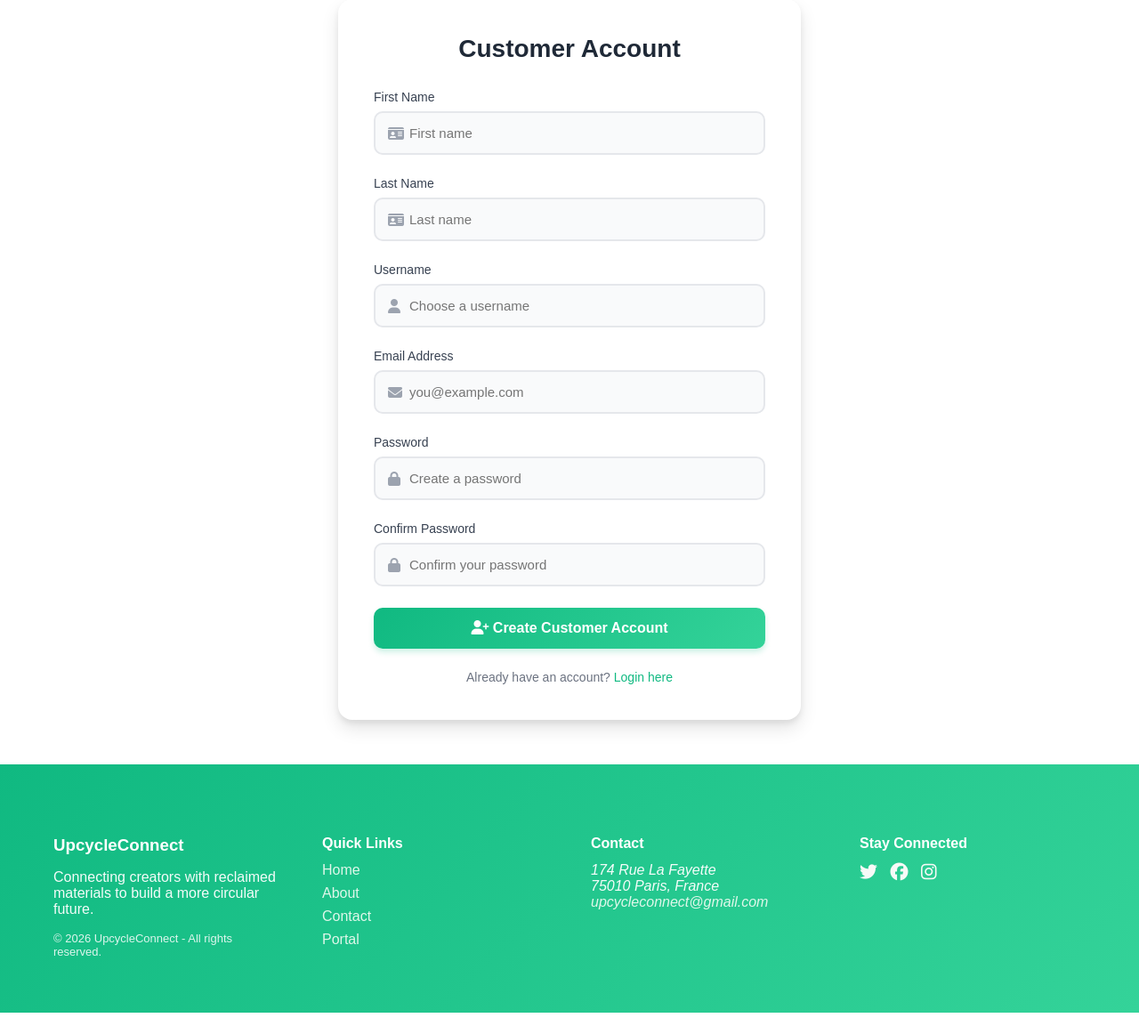
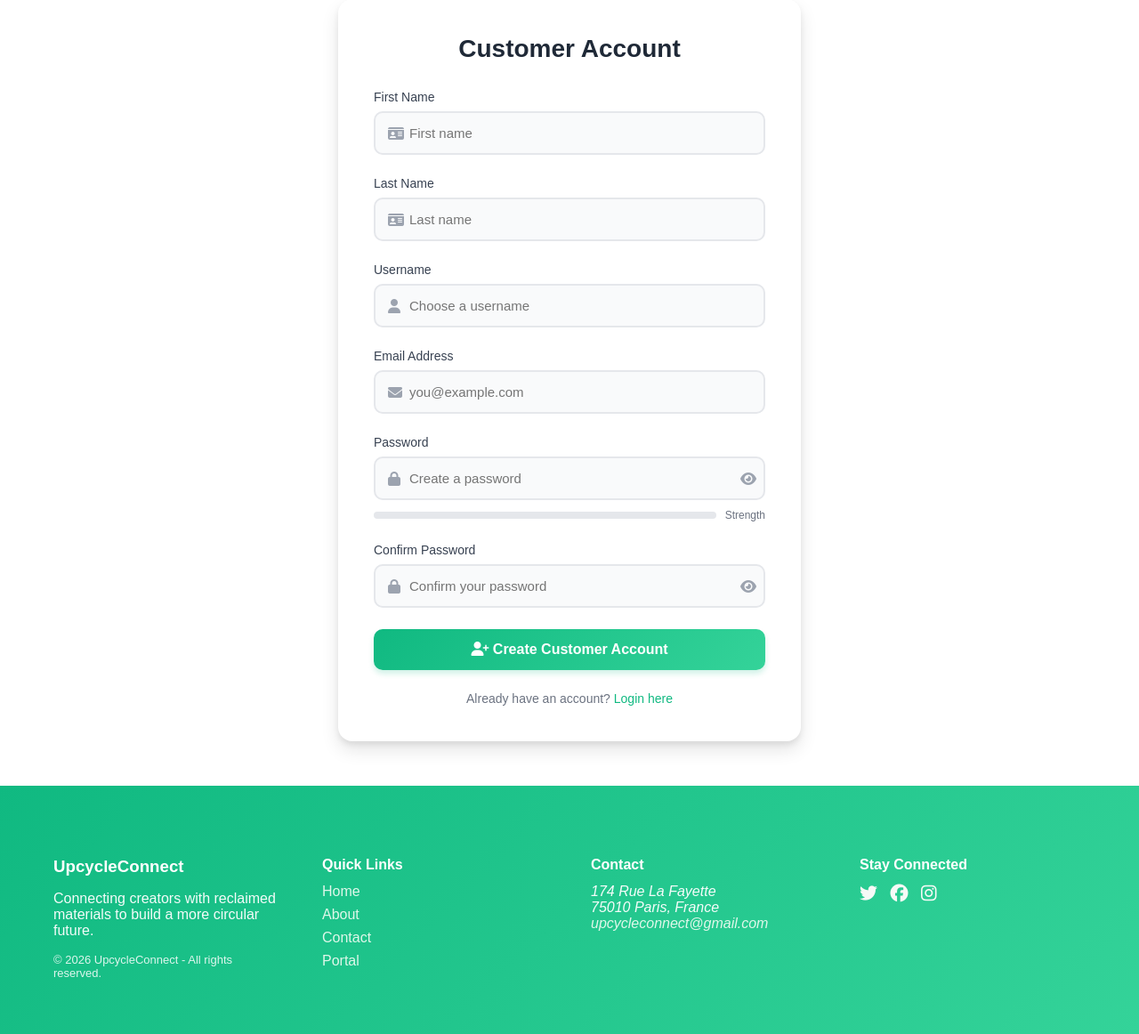
Before and after one commit to labarbe-leo-gits/UpcycleConnect, a PHP site: the page made by PA - Site Principal/pages/public/register.php in a window 1280 px wide. Shown: the part 200-1362 px from the top of the page at 89% size. Before the commit the page ends 1338 px from the top, so only its background shows below. Run offline with PHP 8.4, Linux system fonts and the light colour scheme; some libraries are stand-ins or nearby versions; some web fonts are replaced.

Commit message:
feat: Implement password strength meter and toggle visibility; enhance user registration experience

```diff
--- a/PA - Site Principal/assets/css/style.css
+++ b/PA - Site Principal/assets/css/style.css
@@ -163,6 +163,29 @@ form h2 {
   font-size: 16px;
 }
 
+.password-wrapper .password-toggle {
+  position: absolute;
+  right: 12px;
+  top: 50%;
+  transform: translateY(-50%);
+  height: 32px;
+  width: 32px;
+  display: flex;
+  align-items: center;
+  justify-content: center;
+  background: transparent;
+  border: none;
+  color: #9ca3af;
+  font-size: 16px;
+  cursor: pointer;
+  padding: 0;
+  line-height: 1;
+}
+
+.password-wrapper .password-toggle:hover {
+  color: #10b981;
+}
+
 .field input[type="text"],
 .field input[type="email"],
 .field input[type="password"],
@@ -186,6 +209,60 @@ form h2 {
 
 .input-wrapper input {
   padding-left: 48px;
+}
+
+.password-wrapper input {
+  padding-right: 44px;
+}
+
+.password-meter {
+  display: flex;
+  align-items: center;
+  gap: 10px;
+  margin-top: 10px;
+}
+
+.password-meter-bar {
+  height: 8px;
+  width: 100%;
+  background: #e5e7eb;
+  border-radius: 999px;
+  overflow: hidden;
+  position: relative;
+}
+
+.password-meter-bar::after {
+  content: "";
+  position: absolute;
+  left: 0;
+  top: 0;
+  height: 100%;
+  width: 0;
+  background: #dc2626;
+  transition:
+    width 0.2s ease,
+    background 0.2s ease;
+}
+
+.password-meter-text {
+  font-size: 12px;
+  color: #6b7280;
+  white-space: nowrap;
+}
+
+.password-meter.is-weak .password-meter-bar::after {
+  width: 33%;
+  background: #dc2626;
+}
+
+.password-meter.is-medium .password-meter-bar::after {
+  width: 66%;
+  background: #f59e0b;
+}
+
+.password-meter.is-strong .password-meter-bar::after {
+  width: 100%;
+  background: #10b981;
 }
 
 .field input:focus,
--- /dev/null
+++ b/PA - Site Principal/assets/js/register.js
@@ -0,0 +1,123 @@
+(function() {
+    var container = document.querySelector('.register-forms');
+    if (!container) return;
+
+    var siteKey = container.getAttribute('data-site-key') || '';
+    var initialForm = container.getAttribute('data-active-form') || 'customer';
+    var forms = document.querySelectorAll('form.register-form');
+    var switcherButtons = document.querySelectorAll('.switcher-btn');
+    var stage = document.querySelector('.register-forms-stage');
+
+    function updateStageHeight() {
+        var activeForm = document.querySelector('form.register-form.is-active');
+        if (stage && activeForm) {
+            stage.style.minHeight = activeForm.scrollHeight + 'px';
+        }
+    }
+
+    function setActive(target) {
+        forms.forEach(function(form) {
+            var isActive = form.getAttribute('data-form') === target;
+            form.classList.toggle('is-active', isActive);
+            form.setAttribute('aria-hidden', isActive ? 'false' : 'true');
+        });
+
+        switcherButtons.forEach(function(button) {
+            var isPressed = button.getAttribute('data-target') === target;
+            button.classList.toggle('is-active', isPressed);
+            button.setAttribute('aria-pressed', isPressed ? 'true' : 'false');
+        });
+
+        requestAnimationFrame(updateStageHeight);
+    }
+
+    switcherButtons.forEach(function(button) {
+        button.addEventListener('click', function() {
+            setActive(button.getAttribute('data-target'));
+        });
+    });
+
+    setActive(initialForm);
+    window.addEventListener('resize', updateStageHeight);
+    window.addEventListener('load', updateStageHeight);
+    forms.forEach(function(form) {
+        form.addEventListener('transitionend', updateStageHeight);
+    });
+
+    if (window.grecaptcha && siteKey) {
+        window.grecaptcha.ready(function() {
+            forms.forEach(function(form) {
+                form.addEventListener('submit', function(e) {
+                    e.preventDefault();
+                    window.grecaptcha.execute(siteKey, { action: 'register' })
+                        .then(function(token) {
+                            var tokenField = form.querySelector('.recaptcha-token');
+                            if (tokenField) {
+                                tokenField.value = token;
+                            }
+                            form.submit();
+                        });
+                });
+            });
+        });
+    }
+
+    document.querySelectorAll('.password-toggle').forEach(function(toggle) {
+        toggle.addEventListener('click', function() {
+            var wrapper = toggle.closest('.password-wrapper');
+            var input = wrapper ? wrapper.querySelector('input') : null;
+            if (!input) return;
+            var isHidden = input.type === 'password';
+            input.type = isHidden ? 'text' : 'password';
+            toggle.setAttribute('aria-pressed', isHidden ? 'true' : 'false');
+            toggle.setAttribute('aria-label', isHidden ? 'Hide password' : 'Show password');
+            toggle.innerHTML = isHidden ? '<i class="fa-solid fa-eye-slash"></i>' : '<i class="fa-solid fa-eye"></i>';
+        });
+    });
+
+    document.querySelectorAll('.password-input[data-strength="true"]').forEach(function(input) {
+        var meter = input.closest('.field').querySelector('.password-meter');
+        var text = meter ? meter.querySelector('.password-meter-text') : null;
+        if (!meter || !text) return;
+
+        function meetsCriteria(value) {
+            return {
+                length: value.length >= 8,
+                lower: /[a-z]/.test(value),
+                upper: /[A-Z]/.test(value),
+                number: /\d/.test(value),
+                special: /[^a-zA-Z0-9]/.test(value)
+            };
+        }
+
+        function getStrength(value) {
+            var criteria = meetsCriteria(value);
+            var allRequired = criteria.length && criteria.lower && criteria.upper && criteria.number && criteria.special;
+            if (!value.length) {
+                return { label: '', className: '' };
+            }
+            if (!allRequired) {
+                return { label: 'Weak', className: 'is-weak' };
+            }
+            if (value.length >= 12) {
+                return { label: 'Strong', className: 'is-strong' };
+            }
+            return { label: 'Medium', className: 'is-medium' };
+        }
+
+        function updateMeter() {
+            var value = input.value || '';
+            var strength = getStrength(value);
+            meter.classList.remove('is-weak', 'is-medium', 'is-strong');
+            if (!strength.label) {
+                text.textContent = 'Strength';
+                return;
+            }
+            meter.classList.add(strength.className);
+            text.textContent = 'Strength: ' + strength.label;
+        }
+
+        input.addEventListener('input', updateMeter);
+        updateMeter();
+    });
+})();
--- a/PA - Site Principal/pages/public/register.php
+++ b/PA - Site Principal/pages/public/register.php
@@ -74,7 +74,7 @@ $title = "Register";
 include_once '../../includes/header.php';
 ?>
 
-<div class="container register-forms">
+<div class="container register-forms" data-site-key="<?php echo htmlspecialchars(getenv('RECAPTCHA_SITE_KEY')); ?>" data-active-form="<?php echo htmlspecialchars($active_form); ?>">
     <?php if ($error_message): ?>
         <div class="error-message">
             <?php echo $error_message; ?>
@@ -134,17 +134,27 @@ include_once '../../includes/header.php';
 
         <div class="field">
             <label for="password_customer">Password</label>
-            <div class="input-wrapper">
+            <div class="input-wrapper password-wrapper">
                 <i class="fa-solid fa-lock"></i>
-                <input type="password" id="password_customer" name="password" class="iconInput" placeholder="Create a password" required>
+                <input type="password" id="password_customer" name="password" class="iconInput password-input" placeholder="Create a password" required data-strength="true">
+                <button type="button" class="password-toggle" aria-label="Show password" aria-pressed="false">
+                    <i class="fa-solid fa-eye"></i>
+                </button>
+            </div>
+            <div class="password-meter" aria-live="polite">
+                <div class="password-meter-bar"></div>
+                <span class="password-meter-text">Strength: </span>
             </div>
         </div>
 
         <div class="field">
             <label for="confirm_password_customer">Confirm Password</label>
-            <div class="input-wrapper">
+            <div class="input-wrapper password-wrapper">
                 <i class="fa-solid fa-lock"></i>
                 <input type="password" id="confirm_password_customer" name="confirm_password" class="iconInput" placeholder="Confirm your password" required>
+                <button type="button" class="password-toggle" aria-label="Show password" aria-pressed="false">
+                    <i class="fa-solid fa-eye"></i>
+                </button>
             </div>
         </div>
 
@@ -197,17 +207,27 @@ include_once '../../includes/header.php';
 
         <div class="field">
             <label for="password_artisan">Password</label>
-            <div class="input-wrapper">
+            <div class="input-wrapper password-wrapper">
                 <i class="fa-solid fa-lock"></i>
-                <input type="password" id="password_artisan" name="password" class="iconInput" placeholder="Create a password" required>
+                <input type="password" id="password_artisan" name="password" class="iconInput password-input" placeholder="Create a password" required data-strength="true">
+                <button type="button" class="password-toggle" aria-label="Show password" aria-pressed="false">
+                    <i class="fa-solid fa-eye"></i>
+                </button>
+            </div>
+            <div class="password-meter" aria-live="polite">
+                <div class="password-meter-bar"></div>
+                <span class="password-meter-text">Strength: </span>
             </div>
         </div>
 
         <div class="field">
             <label for="confirm_password_artisan">Confirm Password</label>
-            <div class="input-wrapper">
+            <div class="input-wrapper password-wrapper">
                 <i class="fa-solid fa-lock"></i>
                 <input type="password" id="confirm_password_artisan" name="confirm_password" class="iconInput" placeholder="Confirm your password" required>
+                <button type="button" class="password-toggle" aria-label="Show password" aria-pressed="false">
+                    <i class="fa-solid fa-eye"></i>
+                </button>
             </div>
         </div>
 
@@ -225,64 +245,7 @@ include_once '../../includes/header.php';
     </div>
 </div>
 
-<script>
-    grecaptcha.ready(function() {
-        document.querySelectorAll('form.register-form').forEach(function(form) {
-            form.addEventListener('submit', function(e) {
-                e.preventDefault();
-                grecaptcha.execute('<?php echo getenv("RECAPTCHA_SITE_KEY"); ?>', {action: 'register'})
-                .then(function(token) {
-                    var tokenField = form.querySelector('.recaptcha-token');
-                    if (tokenField) {
-                        tokenField.value = token;
-                    }
-                    form.submit();
-                });
-            });
-        });
-    });
-
-    (function() {
-        var switcherButtons = document.querySelectorAll('.switcher-btn');
-        var forms = document.querySelectorAll('form.register-form');
-        var stage = document.querySelector('.register-forms-stage');
-
-        function updateStageHeight() {
-            var activeForm = document.querySelector('form.register-form.is-active');
-            if (stage && activeForm) {
-                stage.style.minHeight = activeForm.scrollHeight + 'px';
-            }
-        }
-
-        function setActive(target) {
-            forms.forEach(function(form) {
-                var isActive = form.getAttribute('data-form') === target;
-                form.classList.toggle('is-active', isActive);
-                form.setAttribute('aria-hidden', isActive ? 'false' : 'true');
-            });
-
-            switcherButtons.forEach(function(button) {
-                var isPressed = button.getAttribute('data-target') === target;
-                button.classList.toggle('is-active', isPressed);
-                button.setAttribute('aria-pressed', isPressed ? 'true' : 'false');
-            });
-            requestAnimationFrame(updateStageHeight);
-        }
-
-        switcherButtons.forEach(function(button) {
-            button.addEventListener('click', function() {
-                setActive(button.getAttribute('data-target'));
-            });
-        });
-
-        setActive('<?php echo $active_form; ?>');
-        window.addEventListener('resize', updateStageHeight);
-        window.addEventListener('load', updateStageHeight);
-        forms.forEach(function(form) {
-            form.addEventListener('transitionend', updateStageHeight);
-        });
-    })();
-</script>
+<script src="../../assets/js/register.js"></script>
 
 <?php
 include_once '../../includes/footer.php';
```
